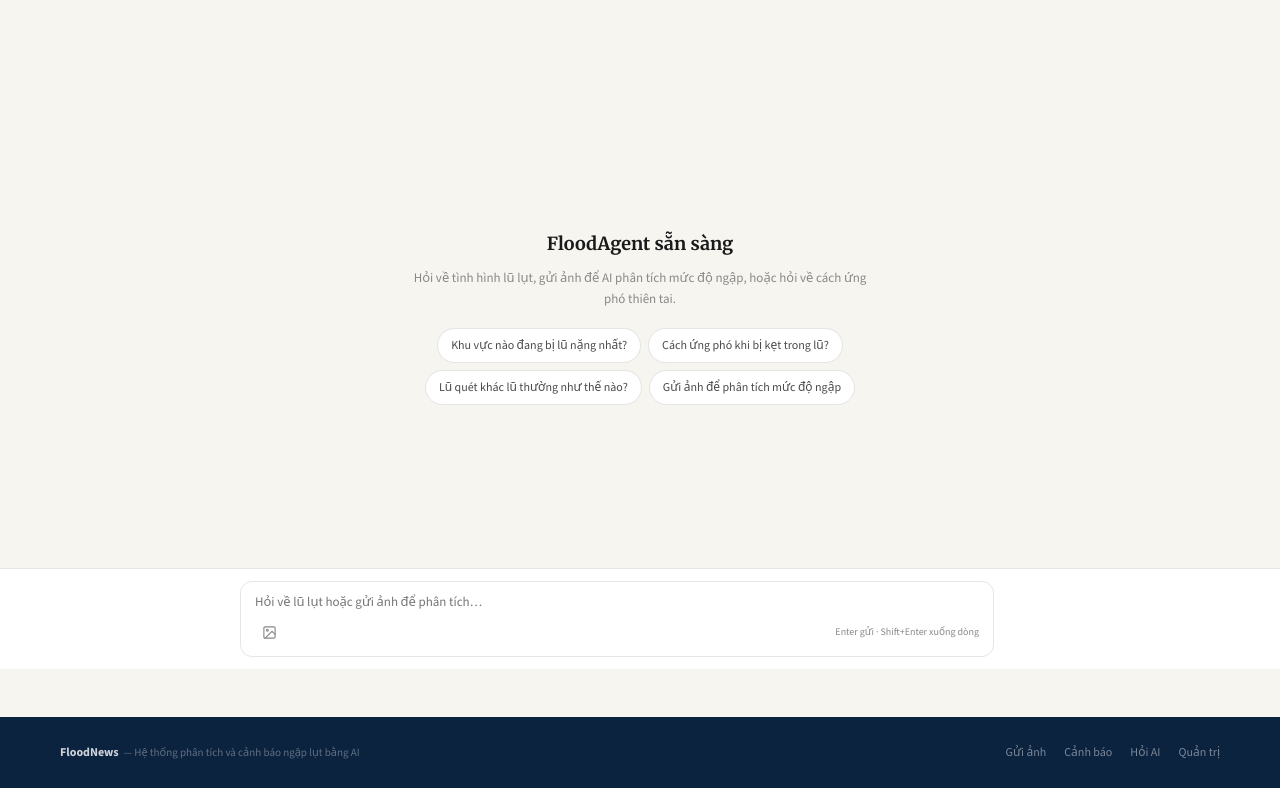
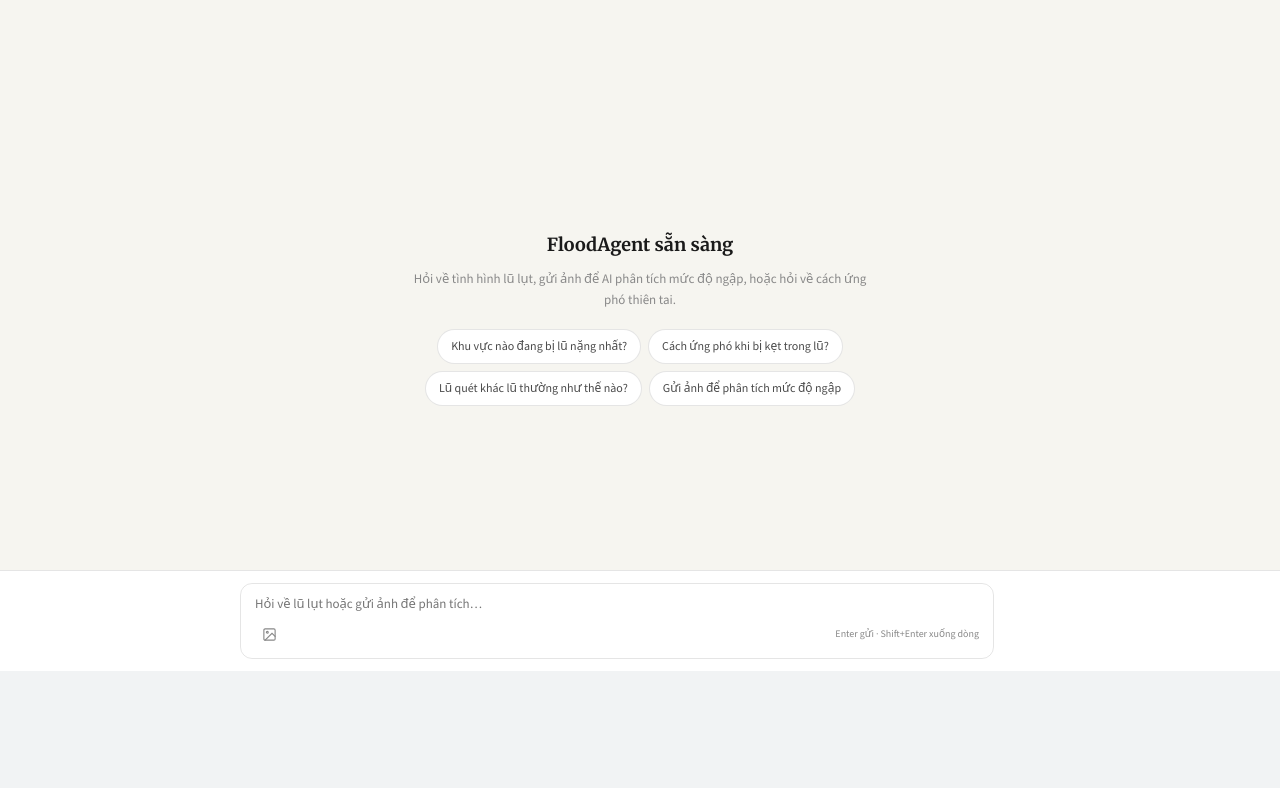
Before and after one commit to MyNameIsMinhReal/FloodAI, a Flask app: page /chat in a window 1280 px wide. Shown: the part 137-925 px from the top of the page. After the commit the page ends 808 px from the top, so only its background shows below. Run offline with Flask 3, Linux system fonts and the light colour scheme.

Commit message:
fix chat layout: hide footer, correct height

```diff
--- a/templates/chat.html
+++ b/templates/chat.html
@@ -14,8 +14,9 @@
 /* Override page-main for chat layout */
 .page-main {
   display:flex; flex-direction:column; overflow:hidden;
-  padding:0; height:calc(100vh - 130px);
+  padding:0; height:calc(100vh - 128px);
 }
+.site-footer { display:none; }
 
 /* Messages area */
 .chat-body {
```
